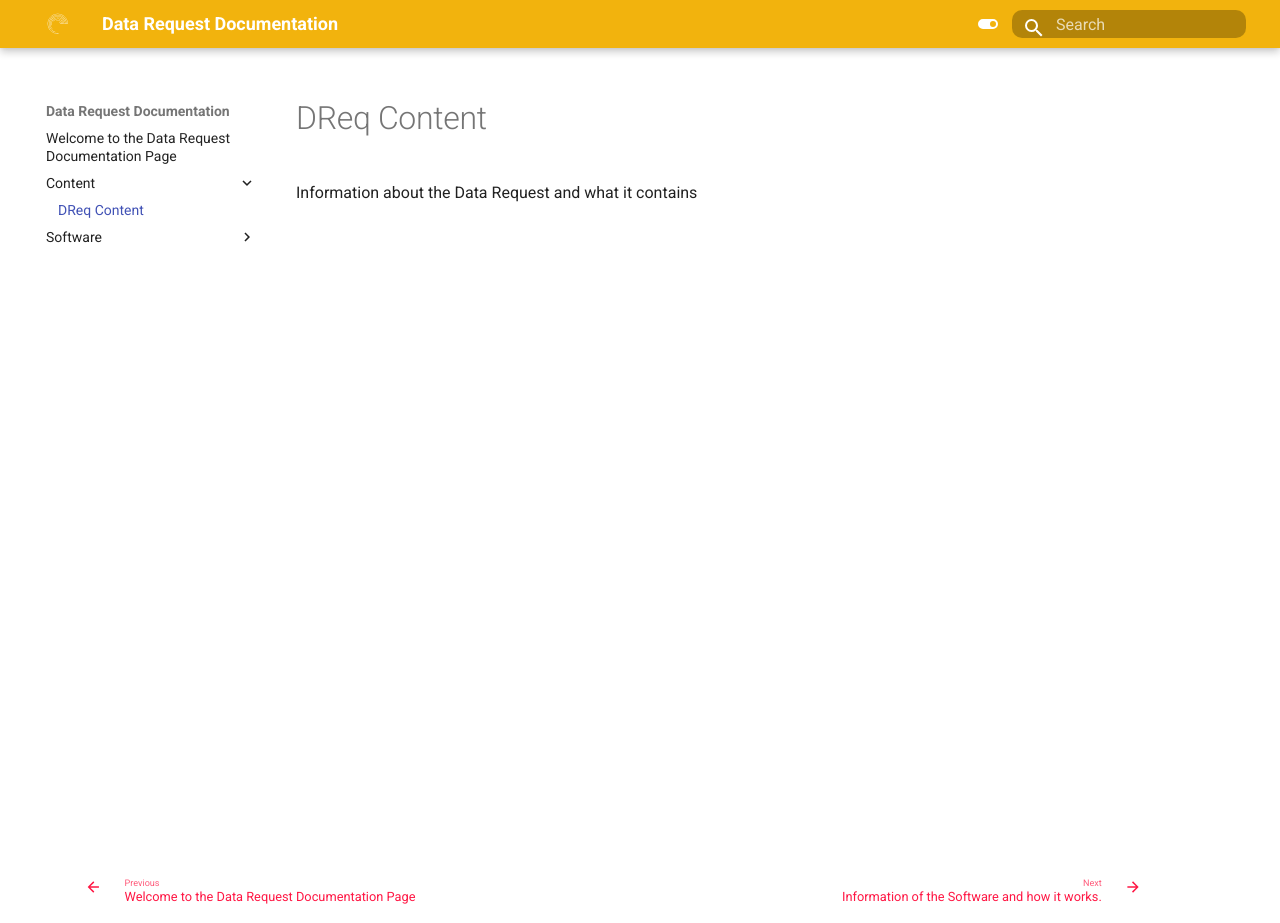
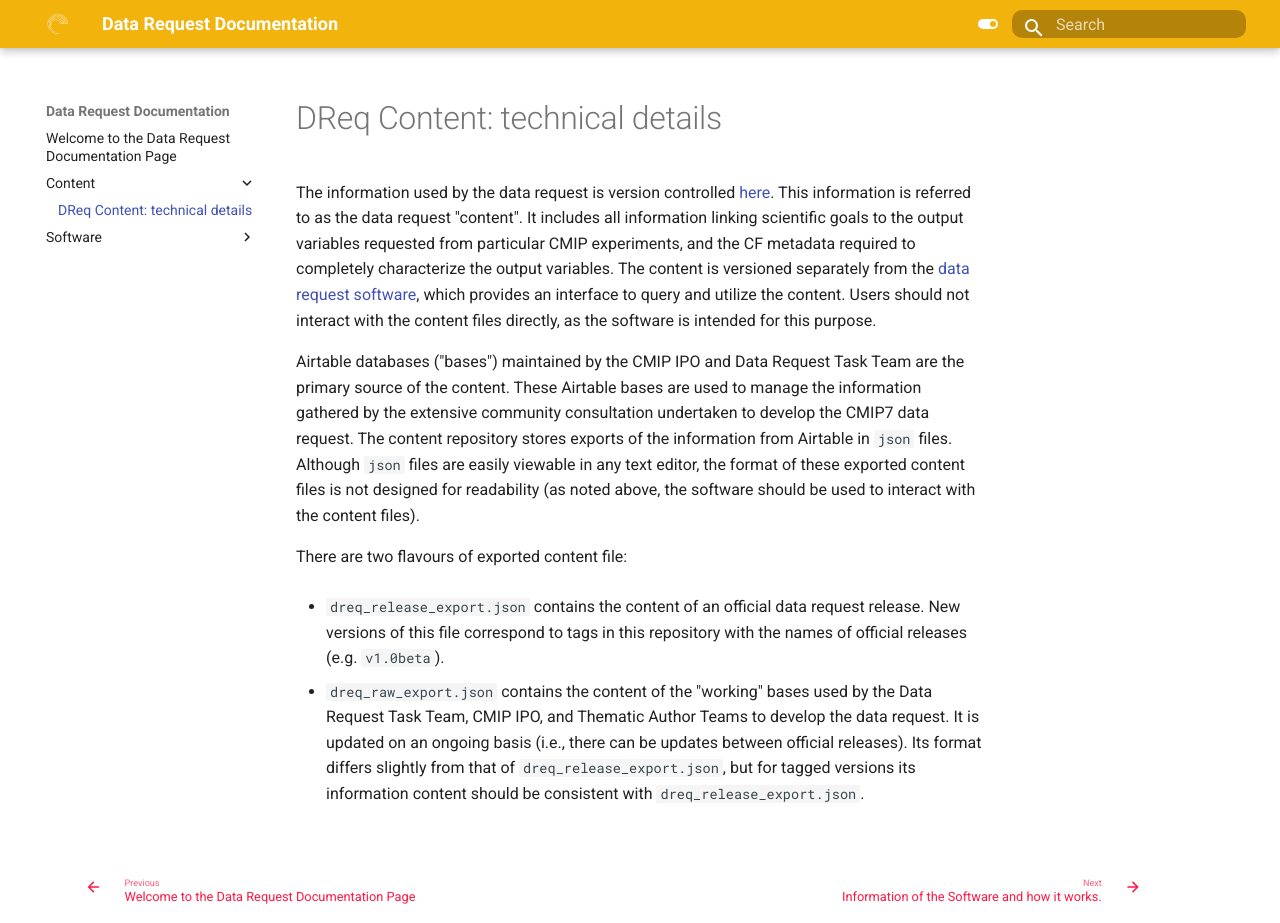
Before and after one commit to WCRP-CMIP/DReq-Docs, an MkDocs documentation site: the page built from docs/Content/index.md, in a window 1280 px wide and 923 px high. Built offline with MkDocs 1.6.1 and Material for MkDocs 9.7.7, drawn with Linux system fonts in a browser that asks for light colours.

Commit message:
updated Content index based on README from DReq_Content repo

```diff
--- a/docs/Content/index.md
+++ b/docs/Content/index.md
@@ -1,3 +1,18 @@
-# DReq Content
+# DReq Content: technical details
 
-Information about the Data Request and what it contains
+The information used by the data request is version controlled [here](https://github.com/CMIP-Data-Request/CMIP7_DReq_Content).
+This information is referred to as the data request "content".
+It includes all information linking scientific goals to the output variables requested from particular CMIP experiments, and the CF metadata required to completely characterize the output variables.
+The content is versioned separately from the [data request software](https://github.com/CMIP-Data-Request/CMIP7_DReq_Software), which provides an interface to query and utilize the content.
+Users should not interact with the content files directly, as the software is intended for this purpose.
+
+Airtable databases ("bases") maintained by the CMIP IPO and Data Request Task Team are the primary source of the content.
+These Airtable bases are used to manage the information gathered by the extensive community consultation undertaken to develop the CMIP7 data request.
+The content repository stores exports of the information from Airtable in `json` files.
+Although `json` files are easily viewable in any text editor, the format of these exported content files is not designed for readability (as noted above, the software should be used to interact with the content files).
+
+There are two flavours of exported content file:
+
+- `dreq_release_export.json` contains the content of an official data request release. New versions of this file correspond to tags in this repository with the names of official releases (e.g. `v1.0beta`).
+
+- `dreq_raw_export.json` contains the content of the "working" bases used by the Data Request Task Team, CMIP IPO, and Thematic Author Teams to develop the data request. It is updated on an ongoing basis (i.e., there can be updates between official releases). Its format differs slightly from that of `dreq_release_export.json`, but for tagged versions its information content should be consistent with `dreq_release_export.json`.
```
